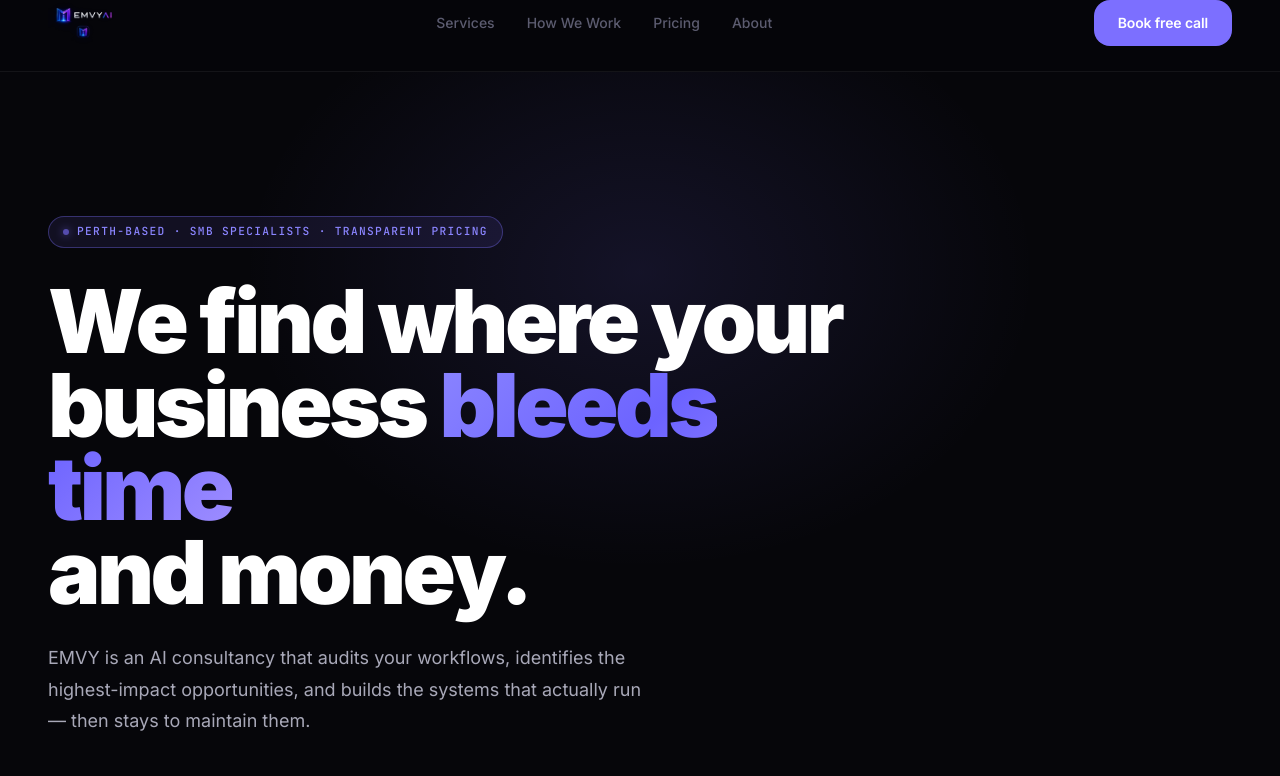
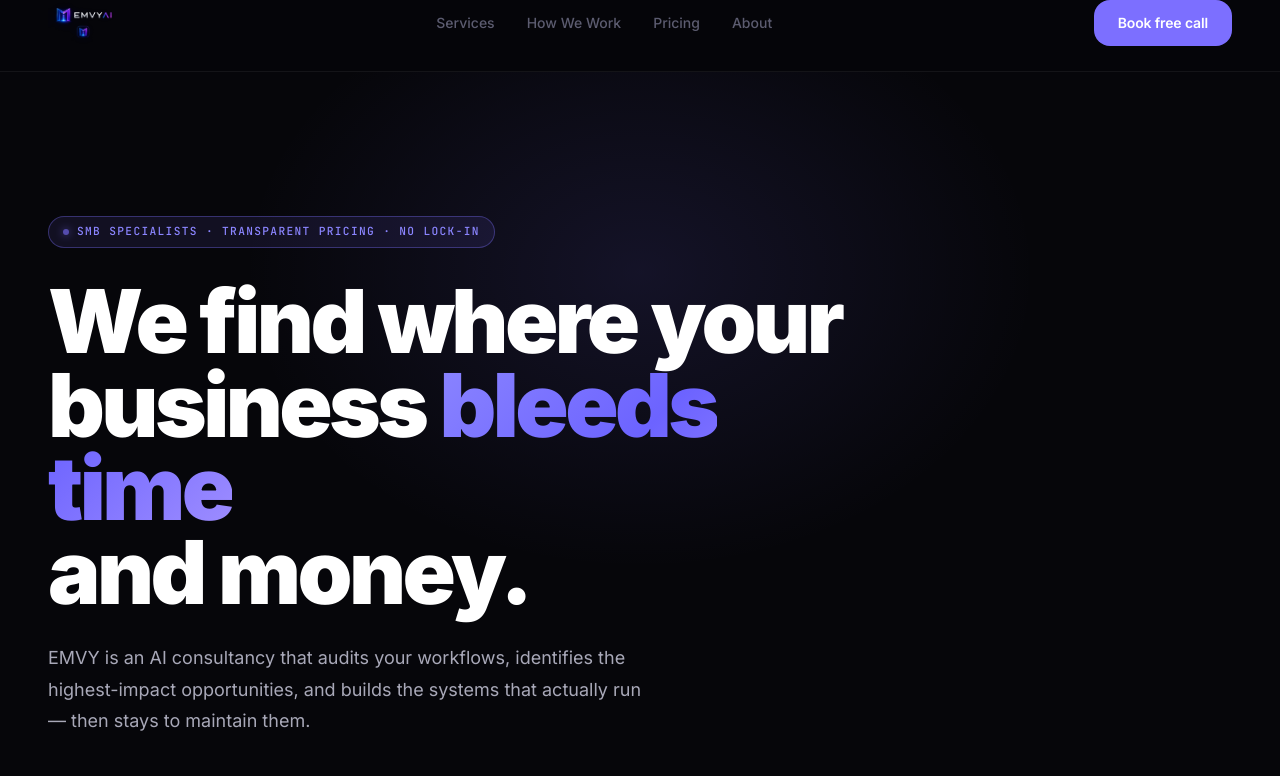
Before and after one commit to duskmetamask-bit/emvy-ai-website, a Next.js app: page / in a window 1280 px wide. Shown: the top 776 px of the page. Built offline with nearby package versions, Linux system fonts and the light colour scheme.

Commit message:
fix: remove Perth reference, fix badge text

```diff
--- a/app/page.tsx
+++ b/app/page.tsx
@@ -147,7 +147,7 @@ function Hero() {
 
           <div className="hero-badge">
             <span className="hero-badge-dot" />
-            <span>Perth-based · SMB specialists · Transparent pricing</span>
+            <span>SMB specialists · Transparent pricing · No lock-in</span>
           </div>
 
           <h1 className="hero-headline">
```
